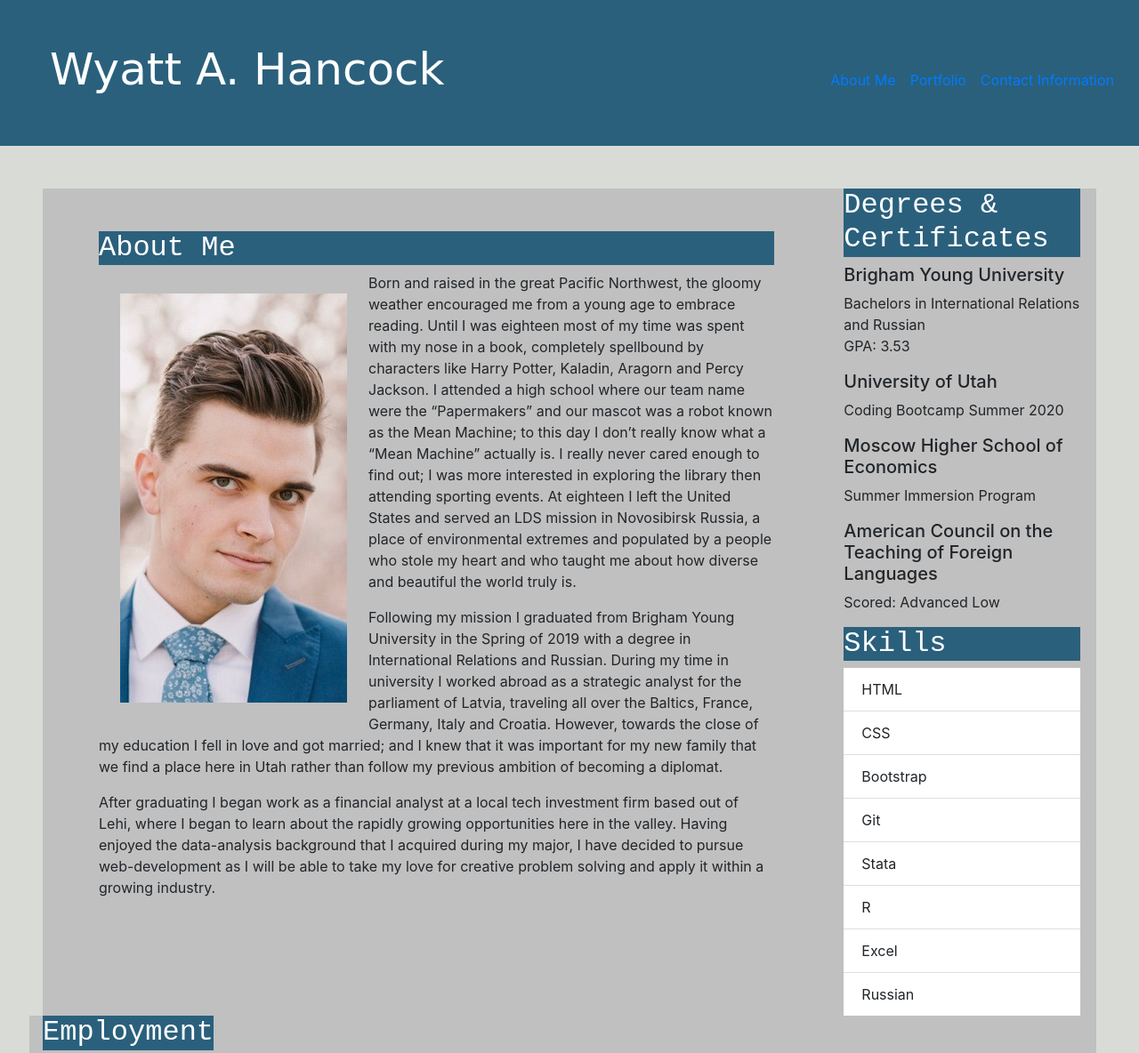
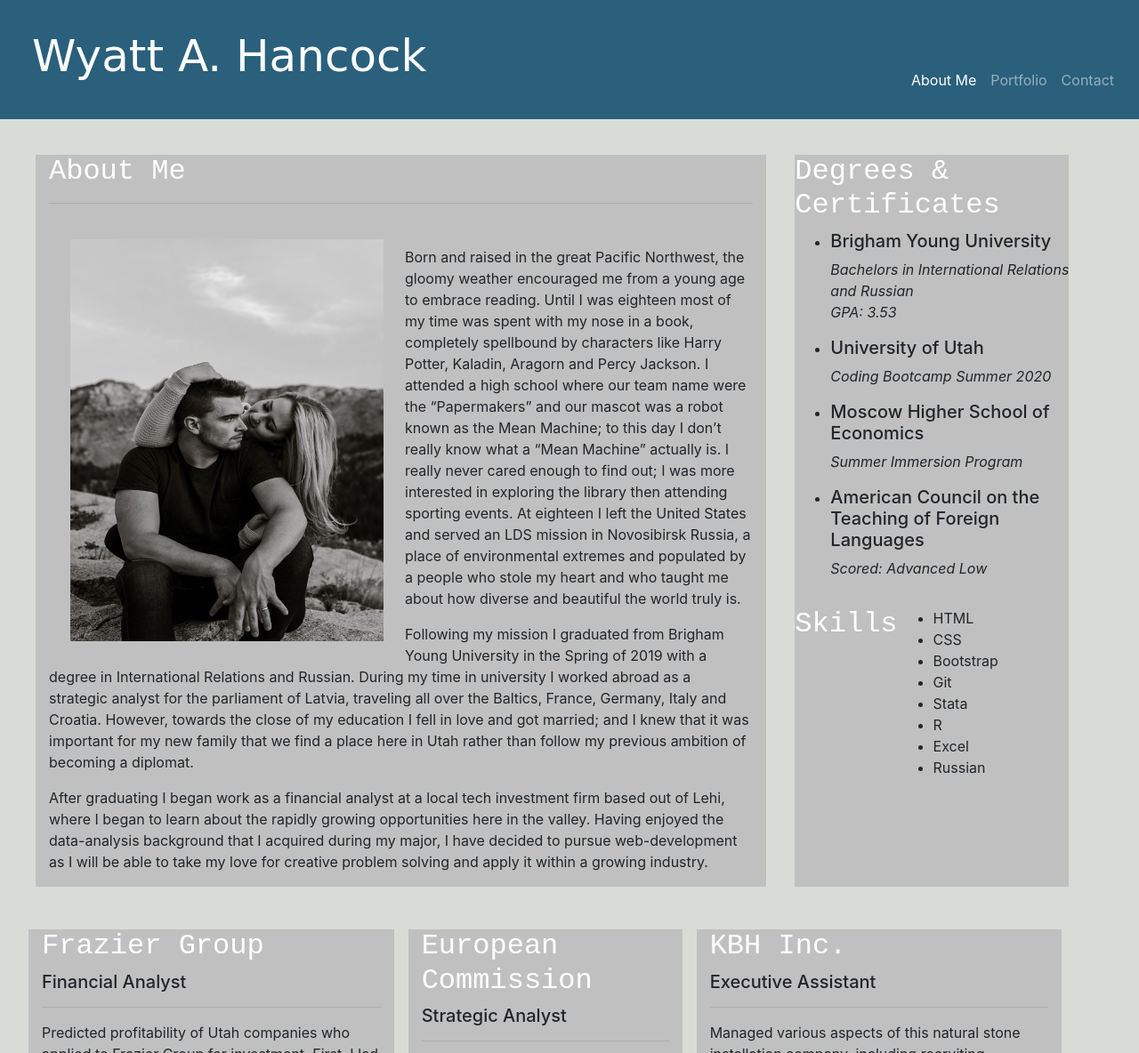
Before and after one commit to corvus-cyber/Portfolio_Assign2, a plain HTML site: page index.html in a window 1280 px wide. Shown: the top 1184 px of the page at 89% size. Drawn offline with nearby package versions, Linux system fonts and the light colour scheme.

Commit message:
added a contact page for my portfolio, including all of the proper buttons. Created classes for all of the style css rows so that I can style them individually, edited index html so that it will be responsive

```diff
--- a/assets/css/style.css
+++ b/assets/css/style.css
@@ -12,20 +12,18 @@ header {
     position: absolute;
     top: 50px;
     right: 0px;
+
 }
 
+
 .row {
-    background-color: silver;
-    border: 1px  ;
-}
-
-.col-md-9 {
     border: 1px;
 }
 
-.col-md-3 {
-    border: 1px ;
-}
+.col-md-8.m-3 {background-color:silver}
+.col-md-3.mt-3.mb-3.ml-3 {background-color:silver ;}
+.col-md-4.m-2 {background-color:silver;}
+.col-md-3.m-2 {background-color: silver;}
 
 h1 {
     display: inline-block;
@@ -35,7 +33,6 @@ h1 {
 }
 
 h2 {
-    background-color: #2a607c;
     color: #ffffff;
     font-family: 'Courier New';
 }
@@ -48,3 +45,8 @@ h3 {
     width: 300px;
     height: 300px;
 }
+
+.img-fluid {
+    width: 400px;
+    height: 500px;
+}
--- a/index.html
+++ b/index.html
@@ -10,19 +10,23 @@
 </head>
 <body>
     <header>
-        <nav class="navbar navbar-expand-lg navbar-white bg-#2a607">
-            <div class="navbar-header">
-                <header><h1>Wyatt A. Hancock</h1></header>
-            </div>
-            <button class="navbar-toggler" type="button" data-toggle="collapse" data-target="#navbarNavAltMarkup" aria-controls="navbarNavAltMarkup" aria-expanded="false" aria-label="Toggle navigation">
+        <nav class="navbar navbar-expand-lg navbar-dark bg">
+            <a href="#" class="navbar-brand"><h1>Wyatt A. Hancock </h1></a>
+            <button class="navbar-toggler" type="button" data-toggle="collapse" data-target="#navbarMenu">
               <span class="navbar-toggler-icon"></span>
             </button>
-            <div class="collapse navbar-collapse" id="navbarNavAltMarkup">
-              <div class="navbar-nav">
-                <a class="nav-item nav-link active" href="index.html">About Me <span class="sr-only">(current)</span></a>
-                <a class="nav-item nav-link" href="portfolio.html">Portfolio</a>
-                <a class="nav-item nav-link" href="contact.html">Contact Information</a>
-              </div>
+            <div class="collapse navbar-collapse" id="navbarMenu">
+              <ul class="navbar-nav mr-auto">
+                <li class="nav-item active">
+                  <a class="nav-link" href="index.html">About Me <span class="sr-only">(current)</span></a>
+                </li>
+                <li class="nav-item">
+                  <a class="nav-link" href="portfolio.html">Portfolio</a>
+                </li>
+                <li class="nav-item">
+                  <a class="nav-link" href="contact.html">Contact</a>
+                </li>
+              </ul>
             </div>
           </nav>
     </header>
@@ -30,10 +34,12 @@
     <main>
         <div class="container-md"></div>
 
-            <div class="row m-5">
-              <div class="col-md-8 m-5">
+            <div class="row m-4">
+              <div class="col-md-8 m-3">
                 <h2>About Me</h2>
-                <img src="assets/images/IMG_2972.jpeg" class="img-fluid float-left p-4" alt="Picture of Wyatt wearing suit">
+                <hr>
+                <img src="assets/images/IMG_5346.jpeg" class="img-fluid float-left p-4" alt="Picture of Wyatt wearing suit">
+            <div class="row m-4 "></div>
                 <p>
                     Born and raised in the great Pacific Northwest, the gloomy weather encouraged me from a young age to embrace reading.
                     Until I was eighteen most of my time was spent with my nose in a book, completely spellbound by characters like Harry Potter, Kaladin, Aragorn and Percy Jackson.
@@ -54,41 +60,41 @@
                 </p>
 
               </div>
-              <div class="col-md-3">
-                <div clss="row">
-                    <h2>Degrees & Certificates</h2>
-                        <h3>Brigham Young University</h3>
-                        <p>Bachelors in International Relations and Russian <br>GPA: 3.53</p>
-                        <h3>University of Utah</h3>
-                        <p>Coding Bootcamp Summer 2020</p>
-                        <h3>Moscow Higher School of Economics</h3>
-                        <p>Summer Immersion Program</p>
-                        <h3>American Council on the Teaching of Foreign Languages</h3>
-                        <p>Scored: Advanced Low</p>
+              <div class="col-md-3 mt-3 mb-3 ml-3">
+                    <div class="row">
+                        <h2>Degrees & Certificates</h2>
+                        <ul>
+                            <li><h3>Brigham Young University</h3></li>
+                                <p><i>Bachelors in International Relations and Russian <br>GPA: 3.53</i><p>
+
+                            <li><h3>University of Utah</h3></li>
+                                <p><i>Coding Bootcamp Summer 2020</i></p>
+                            <li><h3>Moscow Higher School of Economics</h3></li>
+                                <p><i>Summer Immersion Program</i></p>
+                            <li><h3>American Council on the Teaching of Foreign Languages</h3></li>
+                                <p><i>Scored: Advanced Low</i></p>
+                        </ul>
+                    </div>
+                    <div class="row">
+                        <h2>Skills</h2>
+                        <ul>
+                            <li>HTML</li>
+                            <li>CSS</li>
+                            <li>Bootstrap</li>
+                            <li>Git</li>
+                            <li>Stata</li>
+                            <li>R</li>
+                            <li>Excel</li>
+                            <li>Russian</li>
+                        </ul>
+                    </div>
                 </div>
-                <div class="row"></div>
-                    <h2>Skills</h2>
-                    <ul class="list-group list-group-flush">
-                        <li class="list-group-item">HTML</li>
-                        <li class="list-group-item">CSS</li>
-                        <li class="list-group-item">Bootstrap</li>
-                        <li class="list-group-item">Git</li>
-                        <li class="list-group-item">Stata</li>
-                        <li class="list-group-item">R</li>
-                        <li class="list-group-item">Excel</li>
-                        <li class="list-group-item">Russian</li>
-                    </ul>
-
-                </div>
-              <div class="row">
-                  <div class="col-md-12">
-                  <h2>Employment</h2>
-                  </div>
-              </div>
-              <div class="row">
-                <div class="col-md-4">
+            </div>
+            <div class="row m-4">
+                <div class="col-md-4 m-2">
                   <h2>Frazier Group</h2>
                   <h3>Financial Analyst</h3>
+                  <hr>
                   <p>
                       Predicted profitability of Utah companies who applied to Frazier Group for investment.
                       First, I led research into their inner workings, evaluating sales pipeline, management, revenue and economic growth trends.
@@ -97,9 +103,10 @@
                       I was also key in managing relations with other investors in Utah by keeping ties relevant. This meant attending shareholder meetings, analyzing current financial situations in the market as a whole and determining whether follow-up investment would be prudent.
                     </p>
                 </div>
-                <div class="col-md-4">
+                <div class="col-md-3 m-2">
                   <h2>European Commission</h2>
                   <h3>Strategic Analyst</h3>
+                  <hr>
                   <p>
                     Lead analyst on political effects portfolios for the European Commission for Foreign Affairs in the Latvian Parliament.
                     I first performed technical research, then input variables into regressions to determine the various effects these movements could have on the Latvian state.
@@ -107,9 +114,10 @@
                     fallout effects of Brexit (concerning the three outlying regions) and an analysis of energy production in the US.
                   </p>
                 </div>
-                <div class="col-md-4">
+                <div class="col-md-4 m-2">
                   <h2>KBH Inc.</h2>
                   <h3>Executive Assistant</h3>
+                  <hr>
                   <p>
                     Managed various aspects of this natural stone installation company, including recruiting, supervising and training of new employees,
                     overseeing large shipments from retailers to job site, and coordinating customer service initiatives.
@@ -124,5 +132,9 @@
 
 
     </main>
+
+<script src="https://code.jquery.com/jquery-3.5.1.slim.min.js" integrity="sha384-DfXdz2htPH0lsSSs5nCTpuj/zy4C+OGpamoFVy38MVBnE+IbbVYUew+OrCXaRkfj" crossorigin="anonymous"></script>
+<script src="https://cdn.jsdelivr.net/npm/popper.js@1.16.0/dist/umd/popper.min.js" integrity="sha384-Q6E9RHvbIyZFJoft+2mJbHaEWldlvI9IOYy5n3zV9zzTtmI3UksdQRVvoxMfooAo" crossorigin="anonymous"></script>
+<script src="https://stackpath.bootstrapcdn.com/bootstrap/4.5.0/js/bootstrap.min.js" integrity="sha384-OgVRvuATP1z7JjHLkuOU7Xw704+h835Lr+6QL9UvYjZE3Ipu6Tp75j7Bh/kR0JKI" crossorigin="anonymous"></script>
 </body>
 </html>
```
Also changed, not shown: contact.html (+18 -0 lines), assets/images/IMG_5346.jpeg (added).
